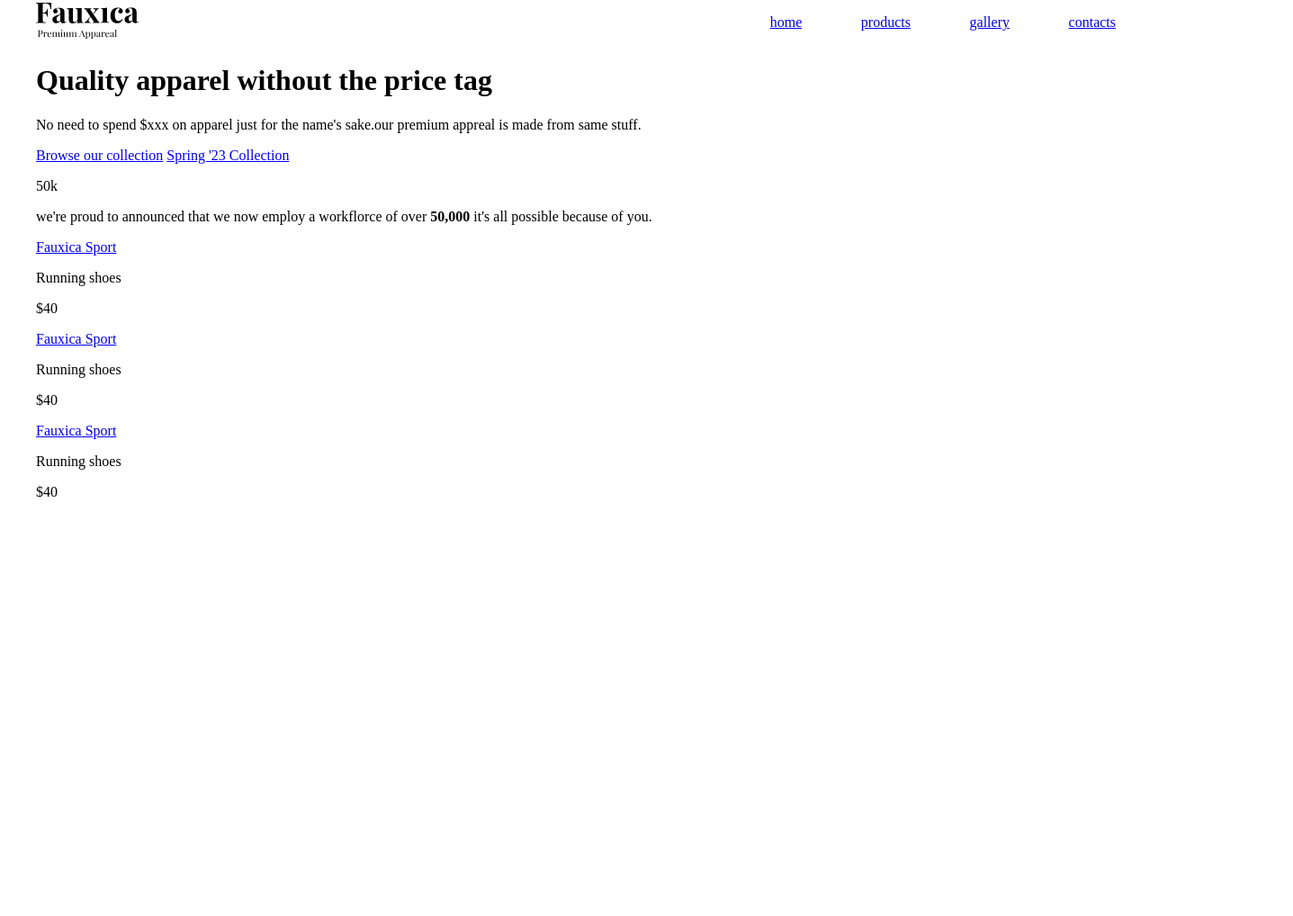
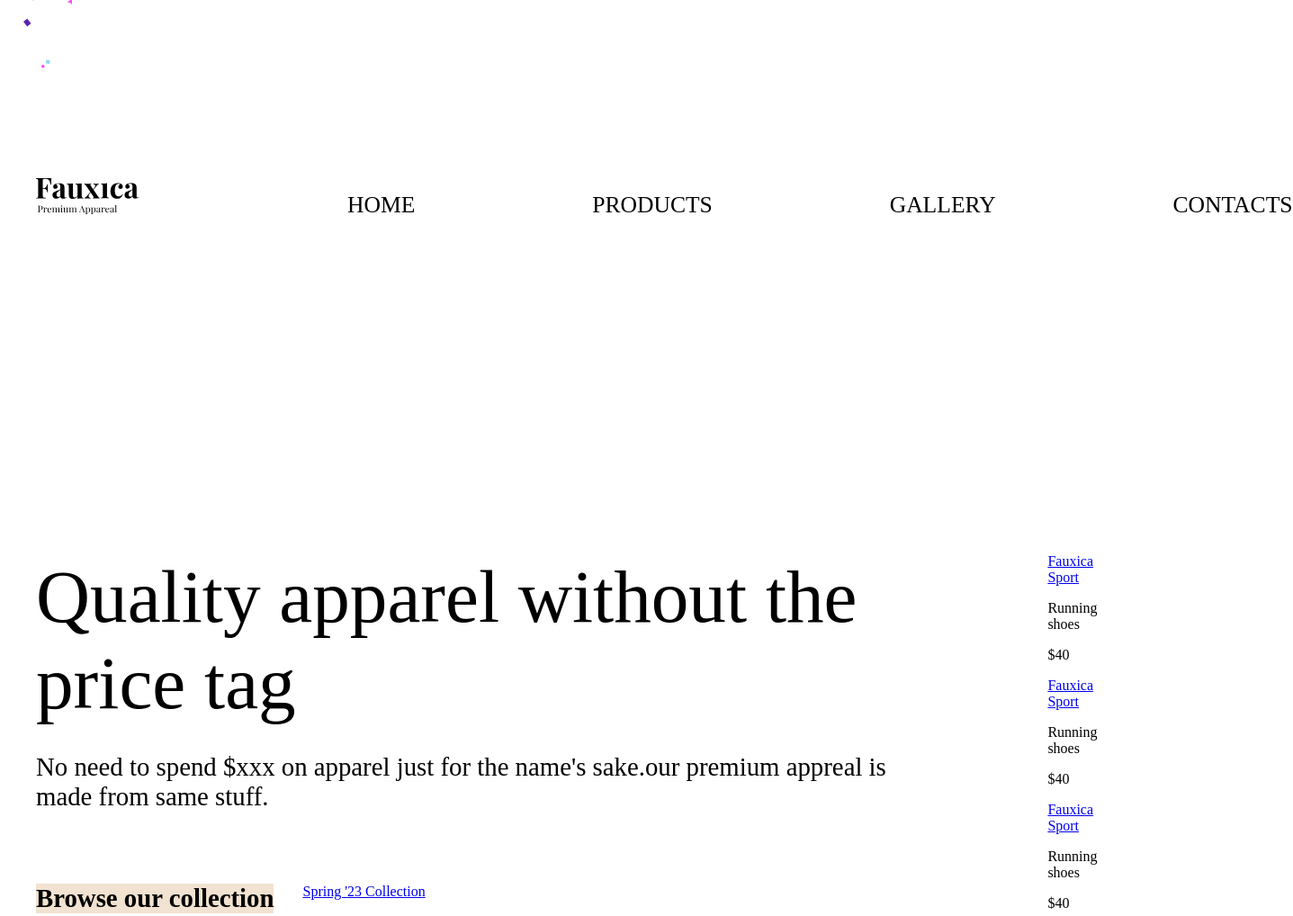
Before and after one commit to KIRUBHAKARANKK/portfolio1, a plain HTML site: page index.html in a window 1280 px wide. Shown: the top 1018 px of the page at 90% size, 1437 px wide, since content can reach past the window. Before the commit the page ends 800 px from the top, so only its background shows below. Drawn offline with Linux system fonts and the light colour scheme.

Commit message:
CSS HERO
Here we create to design main blocks

```diff
--- a/index.html
+++ b/index.html
@@ -24,7 +24,7 @@
         <main>
             <div class="left col">
             <h1>Quality apparel without the price tag</h1>
-            <p>No need to spend $xxx on apparel just for the name's
+            <p class="subhead">No need to spend $xxx on apparel just for the name's
               sake.our premium appreal is made from same stuff.</p>
             <div class="cta-btns">
                 <a href="#" class="primary-cta">Browse our collection</a>
--- a/main.css
+++ b/main.css
@@ -14,10 +14,109 @@ header{
    justify-content:  space-between;
    align-items: center;
 }
+nav{
+    margin:4em;
+    font-size: 3em;
+}
+/*css navbar*/
 nav ul{
-    list-style-type:none;
+    list-style-type: none;
     display:flex;
-    justify-content:space-around;
-    align-items:center;
     gap:4.1em;
+    margin:0;
 }
+nav ul li a{
+    text-decoration: none;
+    color:black;
+    text-transform:uppercase;
+    font-size:1.6rem;
+    position: relative;
+
+}
+nav ul li a:active{
+     position: absolute;
+     content: "";
+     width: 56%;
+     height: 1px;
+     border-bottom: 2px solid black;
+     bottom:-6px;
+}
+nav ul li a:hover{
+    border-bottom: 2px solid black;
+
+}
+
+/*css hero*/
+main{
+    display:flex;
+    gap:8em;
+    margin-top: 11em;;
+}
+.left-col{
+    width:45%;
+}
+.right-col{
+    flex-grow: 1;
+}
+h1{
+    font-size:5.2rem;
+    font-family: 'playfair Display';
+    font-weight: normal;
+    margin:0;
+}
+.subhead{
+    font-size: 1.8rem;
+}
+.cta-btns{
+    margin: 5em 0;
+}
+.cta-btns{
+    display:flex;
+    gap: 2em;
+}
+.primary-cta{
+    background-color: #F1E2D1;
+    font-size:1.8rem;
+    font-weight: bold;
+    color:black;
+ text-decoration:none;
+}
+secondary-cta{
+    font-size:1.8rem;
+    text-decoration:none;
+    color:black;
+    display: block;
+    padding:1em 0;
+    align-items: center;
+
+}
+.news{
+    display:flex;
+    gap:3em;
+    padding:5em;
+    border:1px solid black;
+    border-radius:.8em ;
+
+}
+.news:before{
+    position:absolute;
+    content:"";
+    background:url('../images/confetti.svg');
+    width:100px;
+    height:100px;
+    top:-20px;
+    left:-20px;
+    z-index: 2;
+}
+p.employees{
+    font-size:3.3rem;
+    margin:0;
+    font-weight: 200;
+    line-height: 100%;
+
+}
+p.details{
+    font-size:1.4rem;
+    margin:0;
+
+}
```
